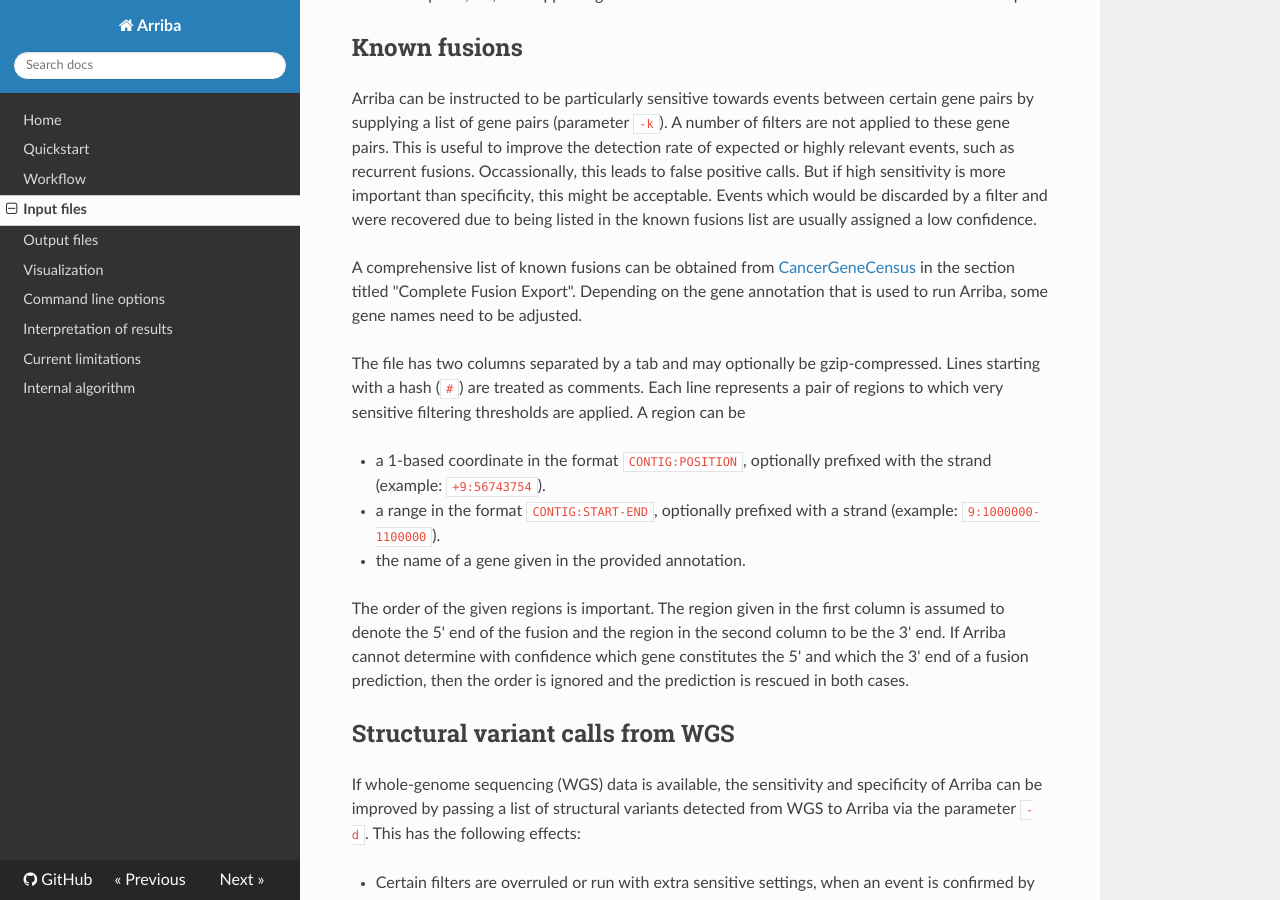
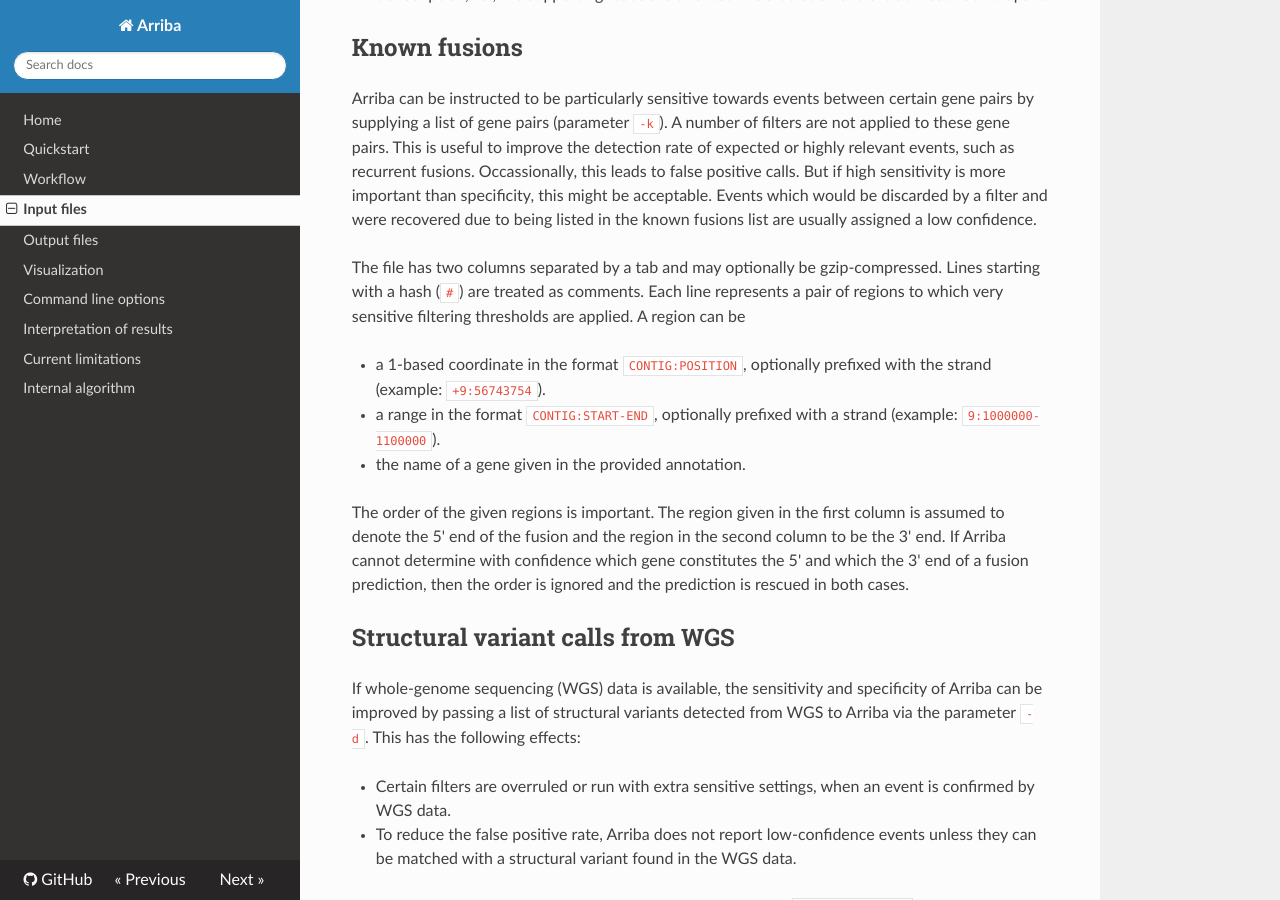
Before and after one commit to suhrig/arriba, an MkDocs documentation site: the page built from documentation/input-files.md, in a window 1280 px wide and 900 px high, scrolled down 2938 px. Built offline with MkDocs 1.6.1, drawn with Linux system fonts in a browser that asks for light colours; nearby versions of some CDN libraries; old or Windows-style settings are respelled for this version of MkDocs.

```diff
--- a/documentation/input-files.md
+++ b/documentation/input-files.md
@@ -77,8 +77,6 @@
 
 Arriba can be instructed to be particularly sensitive towards events between certain gene pairs by supplying a list of gene pairs (parameter `-k`). A number of filters are not applied to these gene pairs. This is useful to improve the detection rate of expected or highly relevant events, such as recurrent fusions. Occassionally, this leads to false positive calls. But if high sensitivity is more important than specificity, this might be acceptable. Events which would be discarded by a filter and were recovered due to being listed in the known fusions list are usually assigned a low confidence.
 
-A comprehensive list of known fusions can be obtained from [CancerGeneCensus](http://cancer.sanger.ac.uk/cosmic/download) in the section titled "Complete Fusion Export". Depending on the gene annotation that is used to run Arriba, some gene names need to be adjusted.
-
 The file has two columns separated by a tab and may optionally be gzip-compressed. Lines starting with a hash (`#`) are treated as comments. Each line represents a pair of regions to which very sensitive filtering thresholds are applied. A region can be
 
 - a 1-based coordinate in the format `CONTIG:POSITION`, optionally prefixed with the strand (example: `+9:56743754`).
```
Also changed, not shown: documentation/quickstart.md (+1 -1 lines), 2 other files.
